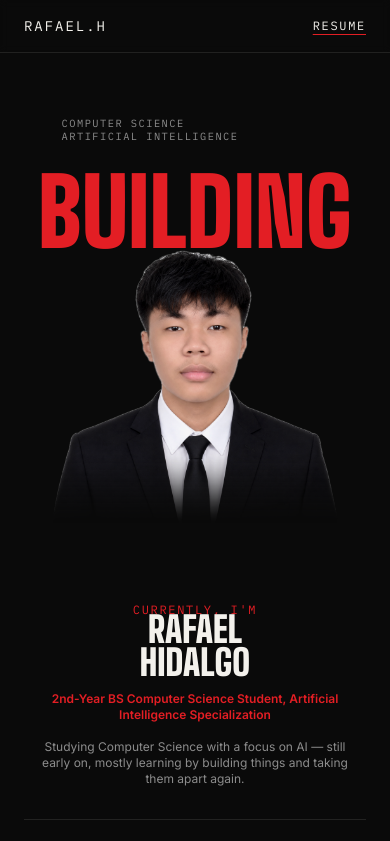
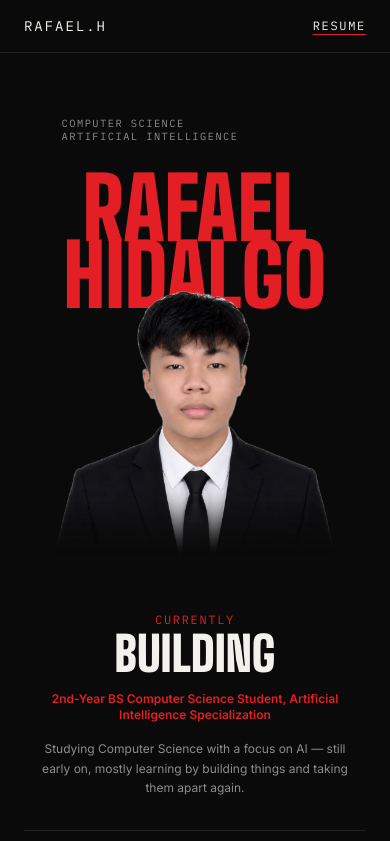
Before and after one commit to rlhidalgo-blip/rafael-hidalgo-portfolio, a Next.js app: page / in a window 390 px wide. Shown: the top 841 px of the page. Built offline with nearby package versions, Linux system fonts and the light colour scheme.

Commit message:
Improve responsive hero design

```diff
--- a/components/sections/Hero.tsx
+++ b/components/sections/Hero.tsx
@@ -28,14 +28,19 @@ export default function Hero() {
 
      {/* ---------- MOBILE composition ---------- */}
 <div className="relative z-10 mx-auto flex flex-col items-center pb-8 pt-2 text-center md:hidden">
-        <span
+
+  {/* Giant name */}
+  <div
     aria-hidden
-          className="-mb-[6%] select-none font-display text-[24vw] font-black uppercase leading-[0.8] text-signal"
+    className="relative z-0 select-none font-display text-[22vw] font-black uppercase leading-[0.78] text-signal"
   >
-          {profile.heroWord}
-        </span>
+    RAFAEL
+    <br />
+    HIDALGO
+  </div>
 
-        <div className="relative z-10 aspect-[3/4] w-[74vw] max-w-xs">
+  {/* Portrait */}
+  <div className="relative z-10 -mt-[10vw] aspect-[3/4] w-[72vw] max-w-xs">
     <Image
       src="/images/portrait.png"
       alt="Rafael L. Hidalgo"
@@ -46,19 +51,28 @@ export default function Hero() {
     />
   </div>
 
-        <p className="-mt-3 font-mono text-xs tracking-label text-signal">
-          CURRENTLY, I&apos;M
+  {/* Current focus */}
+  <div className="relative z-20 -mt-8">
+    <p className="font-mono text-xs tracking-label text-signal">
+      CURRENTLY
     </p>
-        <h1 className="relative z-20 -mt-1 font-display text-4xl font-black uppercase leading-[0.9] text-bone">
-          {profile.firstName}
-          <br />
-          {profile.lastName}
+
+    <h1 className="mt-1 font-display text-5xl font-black uppercase leading-[0.9] text-bone">
+      {profile.heroWord}
     </h1>
-        <p className="mt-3 text-xs font-semibold text-signal">
+  </div>
+
+  {/* Role */}
+  <p className="mt-4 max-w-xs text-xs font-semibold text-signal">
     {profile.role}
   </p>
-        <p className="mt-4 max-w-xs text-xs text-muted">{profile.heroBlurb}</p>
 
+  {/* Bio */}
+  <p className="mt-4 max-w-xs text-xs leading-relaxed text-muted">
+    {profile.heroBlurb}
+  </p>
+
+  {/* Status */}
   <div className="mt-8 w-full space-y-1.5 border-t border-bone/10 pt-5">
     {profile.status.map((row) => (
       <div
@@ -70,6 +84,7 @@ export default function Hero() {
       </div>
     ))}
   </div>
+
 </div>
 
       {/* ---------- DESKTOP composition ---------- */}
```
Lines whose indentation alone changed are shown as unchanged.
